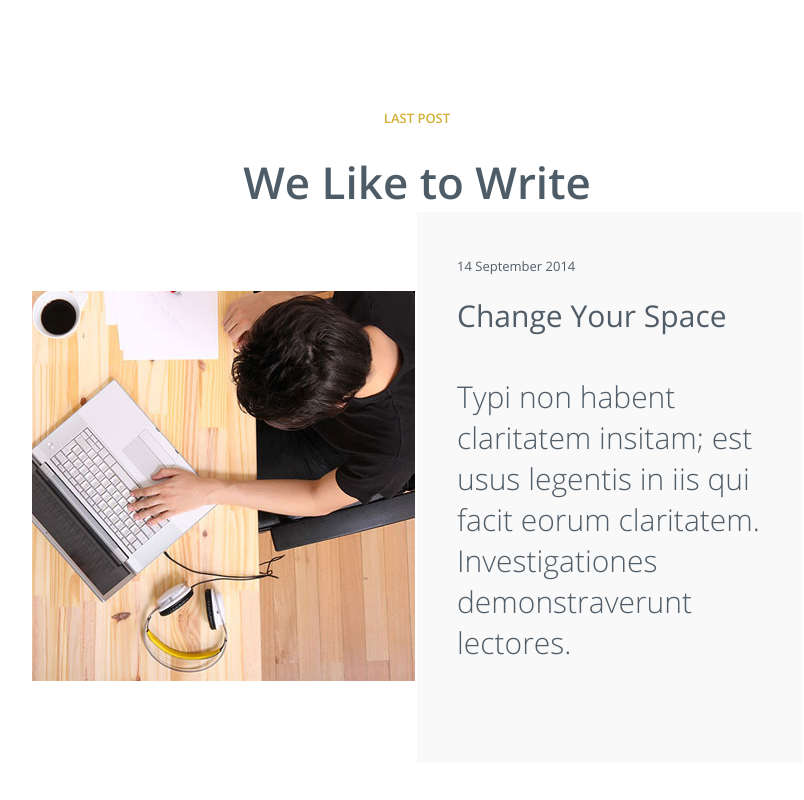
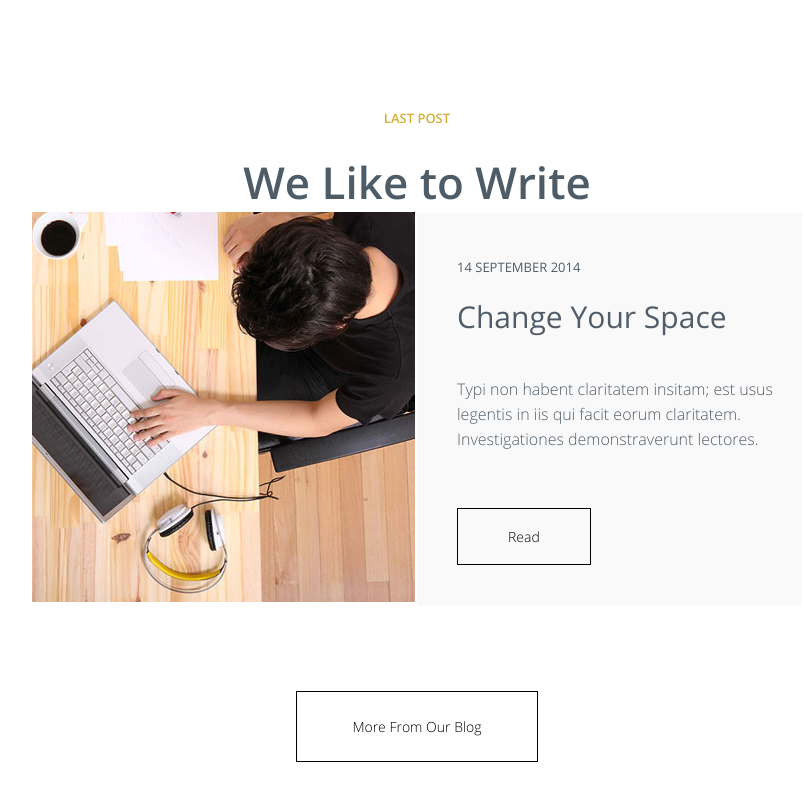
Before and after one commit to tomihcev/elegant_t, a plain HTML site: page index.html in a window 1280 px wide. Shown: the part 3441-4241 px from the top of the page, without its empty margins (223-1027 px from the left). Before the commit the page ends 4204 px from the top, so only its background shows below. Drawn offline with Linux system fonts and the light colour scheme.

Commit message:
template 6

```diff
--- a/css/style.css
+++ b/css/style.css
@@ -261,6 +261,7 @@ h1 span {
     font-display: swap;
     font-size: 13px;
     color: #505d68;
+    text-transform: uppercase;
     margin-bottom: 20px;
 }
 
@@ -280,7 +281,43 @@ h1 span {
     font-weight: 300;
     font-style: normal;
     font-display: swap;
-    font-size: 30px;
+    font-size: 16px;
     color: #505d68;
-    margin-bottom: 40px;
+    line-height: 25px;
+    margin-bottom: 75px;
 }
+
+.last_post .nout a {
+    padding: 18px 50px;
+    border: black solid 1px;
+    color: black;
+    text-decoration: none;
+    font-family: "Open Sans";
+    font-weight: 300;
+    font-style: normal;
+    font-display: swap;
+    font-size: 14px;
+
+}
+
+.last_post .blog a {
+    display: inline-block;
+    padding: 25px 55px;
+    border: black solid 1px;
+    color: black;
+    text-decoration: none;
+    font-family: "Open Sans";
+    font-weight: 300;
+    font-style: normal;
+    font-display: swap;
+    font-size: 14px;
+    margin-top: 85px;
+    text-align: center;
+}
+
+.last_post .blog {
+    text-align: center;
+    margin-bottom: 162px;
+
+
+}
--- a/index.html
+++ b/index.html
@@ -157,8 +157,26 @@
                 Typi non habent claritatem insitam; est usus legentis in iis qui facit eorum claritatem. Investigationes
                 demonstraverunt lectores.
             </p>
+            <a href="#">
+                Read
+            </a>
         </div>
+
     </div>
+    <div class="blog">
+        <a href="#">
+            More From Our Blog
+        </a>
+    </div>
+</section>
+<section>
+    <h2>
+
+    </h2>
+    <h3>
+
+
+    </h3>
 </section>
 </body>
 </html>
```
